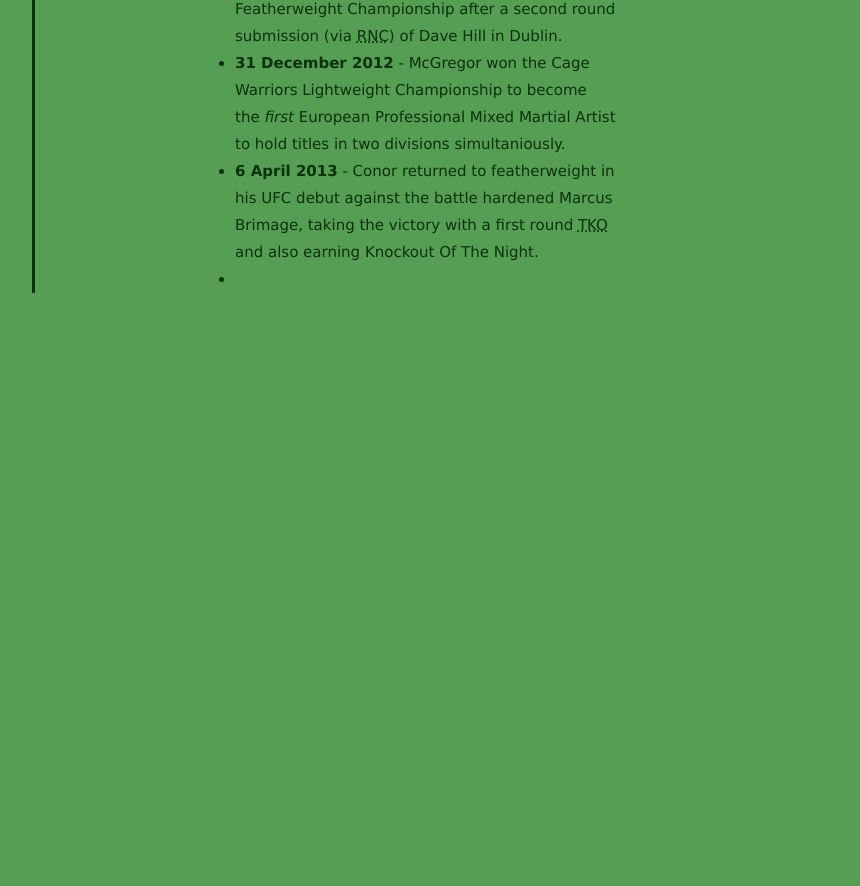
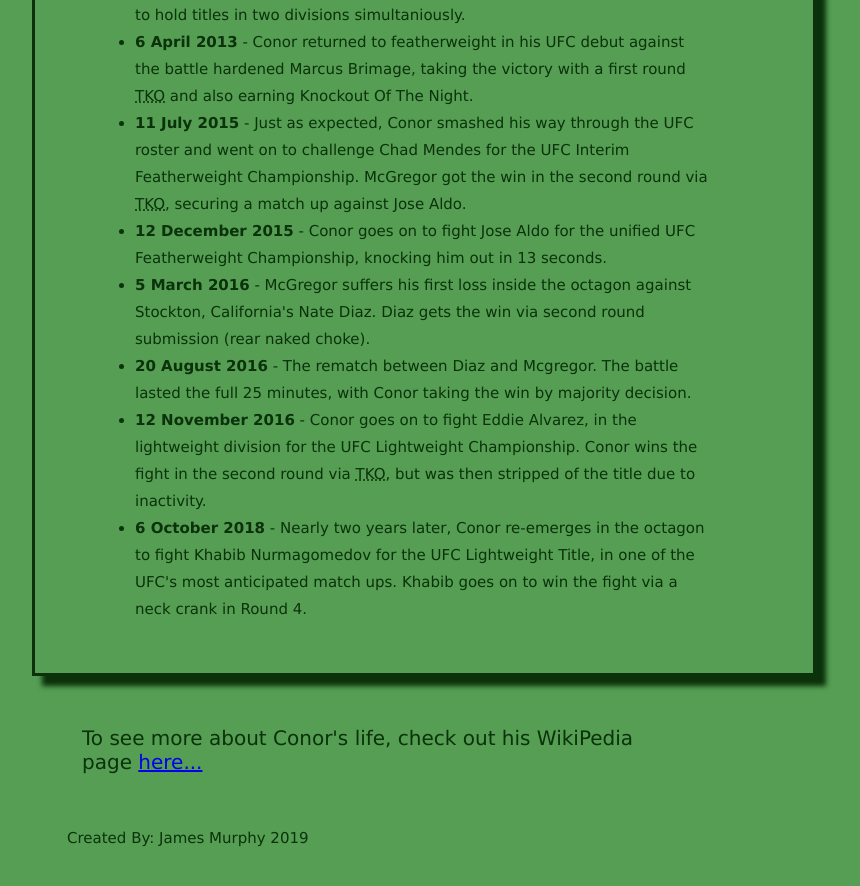
Before and after one commit to murphy9426/murphy9426, a plain HTML site: page index.html in a window 1280 px wide. Shown: the part 930-1816 px from the top of the page, without its empty margins (216-1076 px from the left). Before the commit the page ends 1239 px from the top, so only its background shows below. Drawn offline with Linux system fonts and the light colour scheme.

Commit message:
website main content finished

```diff
--- a/index.html
+++ b/index.html
@@ -7,15 +7,18 @@
     <title>Conor McGregor</title>
   </head>
   <body>
+    <header>
       <h1 id="title">Conor McGregor</h1>
       <q>The Notorious</q>
+    </header>
+    <main>
       <div id="img-div">
         <figure>
         <img id="image" src="https://assets.entrepreneur.com/content/3x2/2000/20150707190342-connor-mcgregor-ufc-mma.jpeg?width=700&crop=2:1" alt="picture of Conor McGregor"></img>
-        <figcaption class="imgcaption">Conor is regarded as being one of the biggest sports personalitites of this generation</figcaption>
+        <figcaption id="img-caption">Conor is regarded as being one of the biggest sports personalitites of this generation</figcaption>
         </figure>
       </div>
-  <p id="tribute-info">
+      <div id="tribute-info">
         <h2>Lets have a little look into the life of Ireland's much loved mixed martial artist:</h2>
     <ul>
       <li><strong>14 July 1988</strong> - Conor Anthony McGregor was born in Crumlin, Dublin.</li>
@@ -24,9 +27,18 @@
       <li><strong>2 June 2012</strong> - Conor won the Cage Warriors Featherweight Championship after a second round submission (via <abbr title="Rear Naked Choke">RNC</abbr>) of Dave Hill in Dublin.</li>
       <li><strong>31 December 2012</strong> - McGregor won the Cage Warriors Lightweight Championship to become the <em>first</em> European Professional Mixed Martial Artist to hold titles in two divisions simultaniously.</li>
       <li><strong>6 April 2013</strong> - Conor returned to featherweight in his UFC debut against the battle hardened Marcus Brimage, taking the victory with a first round <abbr title="Technical Knock Out">TKO</abbr> and also earning Knockout Of The Night.</li>
-    <li><strong></strong></li>
+      <li><strong>11 July 2015</strong> - Just as expected, Conor smashed his way through the UFC roster and went on to challenge Chad Mendes for the UFC Interim Featherweight Championship. McGregor got the win in the second round via <abbr title="Technical Knock Out">TKO</abbr>, securing a match up against Jose Aldo.</li>
+      <li><strong>12 December 2015</strong> - Conor goes on to fight Jose Aldo for the unified UFC Featherweight Championship, knocking him out in 13 seconds. </li>
+      <li><strong>5 March 2016</strong> - McGregor suffers his first loss inside the octagon against Stockton, California's Nate Diaz. Diaz gets the win via second round submission (rear naked choke). </li>
+      <li><strong>20 August 2016</strong> - The rematch between Diaz and Mcgregor. The battle lasted the full 25 minutes, with Conor taking the win by majority decision.</li>
+      <li><strong>12 November 2016</strong> - Conor goes on to fight Eddie Alvarez, in the lightweight division for the UFC Lightweight Championship. Conor wins the fight in the second round via <abbr title="Technical Knock Out">TKO</abbr>, but was then stripped of the title due to inactivity.</li>
+      <li><strong>6 October 2018</strong> - Nearly two years later, Conor re-emerges in the octagon to fight Khabib Nurmagomedov for the UFC Lightweight Title, in one of the UFC's most anticipated match ups. Khabib goes on to win the fight via a neck crank in Round 4.</li>
     </ul>
-  </p>
-  <a id="tribute-link"></a>
+      </div>
+      <p class="link">To see more about Conor's life, check out his WikiPedia page <a id="tribute-link" href="https://en.wikipedia.org/wiki/Conor_McGregor" target="_blank">here...</a></p>
+    </main>
   </body>
+    <footer>
+      <p>Created By: James Murphy 2019</p>
+    </footer>
 </html>
--- a/style.css
+++ b/style.css
@@ -2,9 +2,7 @@
   color: #0B320A;
   font-family: trebuchet ms;
   font-size: 70px;
-  padding-top: 20px;
-  padding-left: 30px;
-  padding-bottom: -20px;
+  padding: 20px 0px -20px 30px;
   margin: 20px;
 }
 #main {
@@ -20,7 +18,7 @@
   display: block;
   align-self: center;
 }
-.imgcaption {
+#img-caption {
   color: #0B320A;
   font-size: 15px;
   font-family: verdana;
@@ -28,6 +26,12 @@
   padding: 10px;
   margin: 0px;
   text-align: center;
+}
+.link {
+  color: #0B320A;
+  font-size: 20px;
+  font-family: verdana;
+  padding: 30px 150px 0px 50px;
 }
 q {
   color: #0B320A;
@@ -47,9 +51,16 @@ ul {
   color: #0B320A;
   font-size: 15px;
   font-family: verdana;
-  border-left: #0B320A solid 3px;
-  padding-left: 200px;
-  padding-right: 200px;
+  border: #0B320A solid 3px;
+  box-shadow: 10px 10px 5px #0B320A;
+  padding: 50px 100px 50px 100px;
   text-decoration: none;
   line-height: 1.8;
 }
+footer {
+  color: #0B320A;
+  font-size: 15px;
+  font-family: verdana;
+  padding: 20px;
+  margin: 15px;
+}
```
Lines whose indentation alone changed are shown as unchanged.
